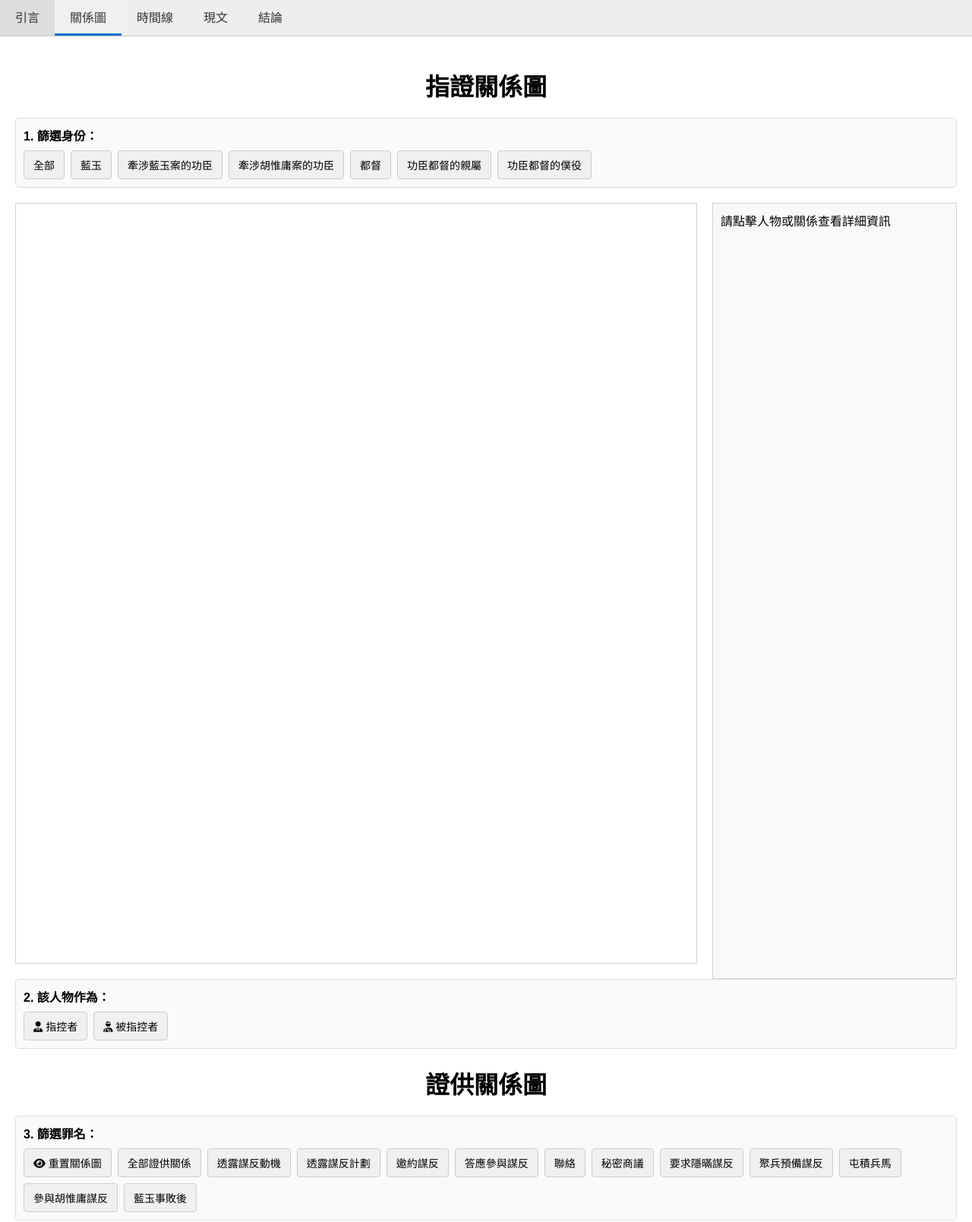
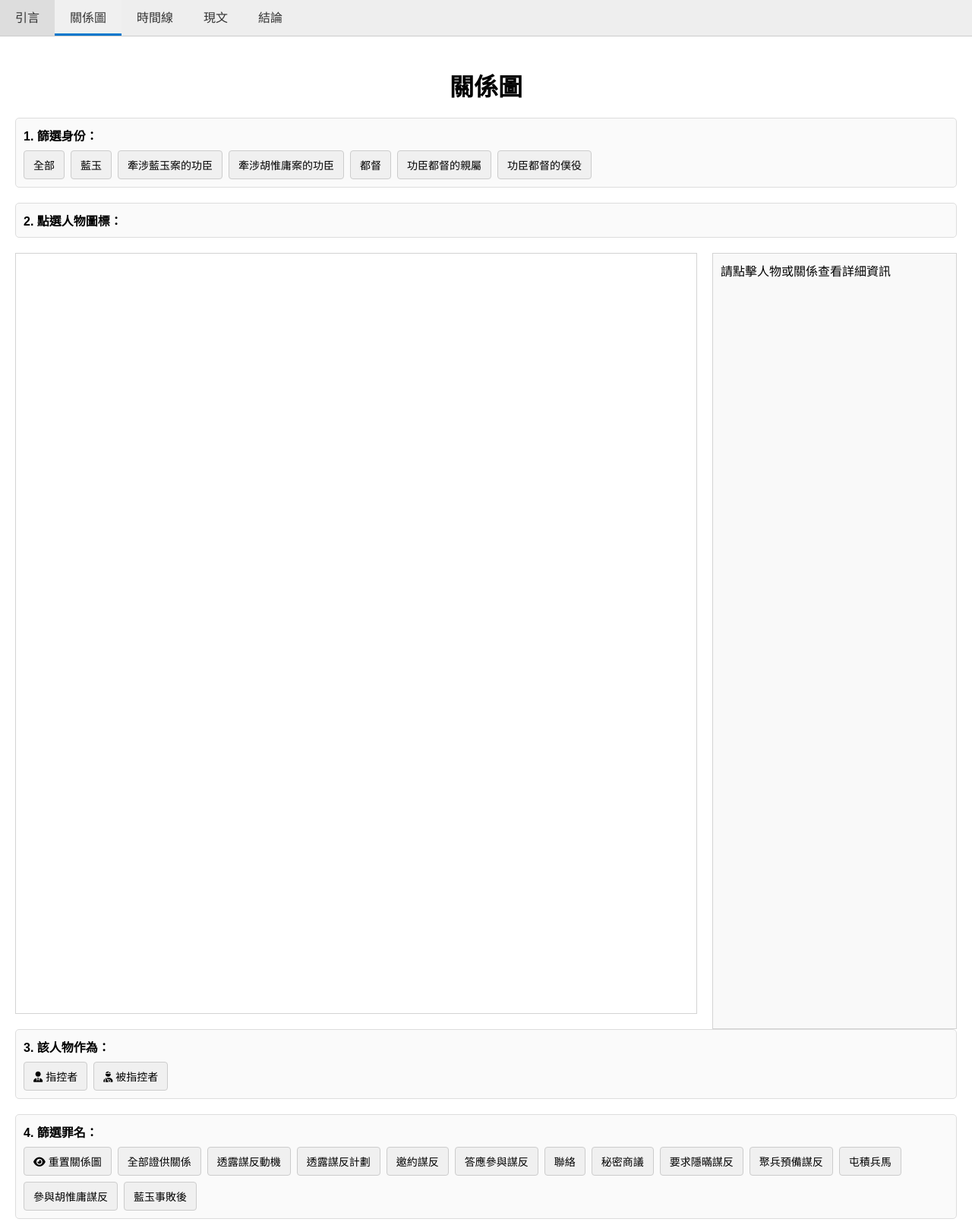
Before and after one commit to CBananaC/dual-graph-api, a plain HTML site: page public/relations.html in a window 1280 px wide. Shown: the top 1609 px of the page at 76% size. Drawn offline with nearby package versions, Linux system fonts and the light colour scheme; no server answers.

Commit message:
Update relations.html

```diff
--- a/public/relations.html
+++ b/public/relations.html
@@ -38,7 +38,7 @@
   </header>
 
   <main class="content">
-    <h1>指證關係圖</h1>
+    <h1>關係圖</h1>
 
     <!-- 指控關係圖 身份篩選 -->
     <div class="filter-panel">
@@ -54,6 +54,10 @@
       </div>
     </div>
 
+    <div class="filter-panel">
+      <span>2. 點選人物圖標：</span>
+    </div>
+
     <!-- 指控關係圖 與 資訊面板 -->
     <section class="container">
       <div id="accusationGraph" class="graph"></div>
@@ -64,7 +68,7 @@
 
     <!-- 指控者/被指控者 切換 -->
     <div class="filter-panel">
-      <span>2. 該人物作為：</span>
+      <span>3. 該人物作為：</span>
       <div class="button-group">
         <button id="accuserButton" class="filter-button">
           <i class="fas fa-user-tie"></i> 指控者
@@ -75,10 +79,9 @@
       </div>
     </div>
 
-    <h1>證供關係圖</h1>
     <!-- 證供關係圖 篩選 & 重置 -->
     <div class="filter-panel">
-      <span>3. 篩選罪名：</span>
+      <span>4. 篩選罪名：</span>
       <div class="button-group">
         <button id="showAllButton" class="filter-button">
           <i class="fas fa-eye"></i> 重置關係圖
@@ -108,6 +111,11 @@
 
     <!-- 新增長條圖 + 氣泡圖容器 -->
     <div class="chart-container" style="width:100%;margin-top:20px;">
+
+      <div class="filter-panel">
+        <span>5. 統計：</span>
+      </div>
+
       <!-- 長條圖 -->
       <canvas id="testimonyBarChart"></canvas>
       <!-- D3 Pack Layout 氣泡圖 -->
```
